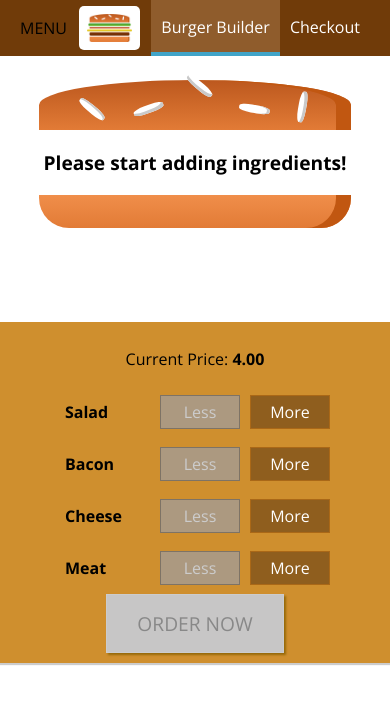
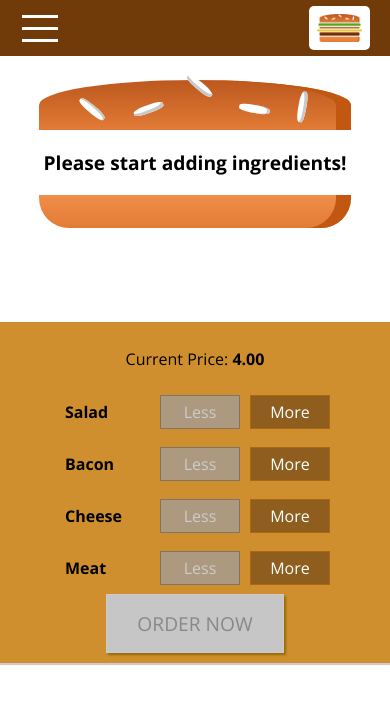
Before and after one commit to Goose39/BurgerBuilder, a React app: page / in a window 390 px wide. Shown: the top 704 px of the page. Built offline with nearby package versions, Linux system fonts and the light colour scheme.

Commit message:
mobile menu

```diff
--- a/src/components/Layout/Layout.js
+++ b/src/components/Layout/Layout.js
@@ -1,15 +1,37 @@
-import React from 'react';
+import React, { Component } from 'react';
 import Auxiliary from '../../hoc/Auxiliary';
 import classes from './Layout.css';
 import Toolbar from '../Navigation/Toolbar/Toolbar';
+import SideDrawer from '../Navigation/SideDrawer/SideDrawer';
 
-const Layout = (props) => (
-  <Auxiliary>
-    <Toolbar />
-    <main className={classes.Content}>
-      {props.children}
-    </main>
-  </Auxiliary>
-);
+class Layout extends Component {
+  state = {
+    showSideDrawer: false
+  }
+
+  sideDrawerClosedHandler = () => {
+    this.setState({
+      showSideDrawer: false
+    })
+  }
+
+  sideDrawerToggleHandler = () => {
+    this.setState((prevState) => {
+      return { showSideDrawer: !prevState.showSideDrawer }
+    })
+  }
+
+  render () {
+    return (
+      <Auxiliary>
+        <Toolbar drawerToggleClicked={this.sideDrawerToggleHandler} />
+        <SideDrawer open={this.state.showSideDrawer} closed={this.sideDrawerClosedHandler} />
+        <main className={classes.Content}>
+          {this.props.children}
+        </main>
+      </Auxiliary>
+    );
+  }
+}
 
 export default Layout;
--- a/src/components/Logo/Logo.css
+++ b/src/components/Logo/Logo.css
@@ -1,7 +1,7 @@
 .Logo {
   background-color: white;
   padding: 8px;
-  height: 80%;
+  height: 100%;
   box-sizing: border-box;
   border-radius: 5px;
 }
--- a/src/components/Navigation/NavigationItems/NavigationItem/NavigationItem.css
+++ b/src/components/Navigation/NavigationItems/NavigationItem/NavigationItem.css
@@ -1,19 +1,39 @@
+.NavigationItem {
+  margin: 10px 0;
+  box-sizing: border-box;
+  display: block;
+  width: 100%;
+}
+
+.NavigationItem a {
+  color: #8F5C2C;
+  text-decoration: none;
+  width: 100%;
+  box-sizing: border-box;
+  display: block;
+}
+
+.NavigationItem a:hover,
+.NavigationItem a:active,
+.NavigationItem a.active {
+  color: #40A4C8;
+}
+
+@media (min-width: 500px) {
+
   .NavigationItem {
     margin: 0;
-  box-sizing: border-box;
     display: flex;
     height: 100%;
+    width: auto;
     align-items: center;
   }
 
   .NavigationItem a {
     color: white;
-  text-decoration: none;
     height: 100%;
     padding: 16px 10px;
     border-bottom: 4px solid transparent;
-  box-sizing: border-box;
-  display: block;
   }
 
   .NavigationItem a:hover,
@@ -23,3 +43,5 @@
     border-bottom: 4px solid #40A4C8;
     color: white;
   }
+
+}
--- a/src/components/Navigation/NavigationItems/NavigationItems.css
+++ b/src/components/Navigation/NavigationItems/NavigationItems.css
@@ -3,6 +3,13 @@
   padding: 0;
   list-style: none;
   display: flex;
+  flex-flow: column;
   align-items: center;
   height: 100%;
 }
+
+@media (min-width: 500px) {
+  .NavigationItems {
+    flex-flow: row;
+  }
+}
--- /dev/null
+++ b/src/components/Navigation/SideDrawer/DrawerToggle/DrawerToggle.css
@@ -0,0 +1,23 @@
+.DrawerToggle {
+  width: 40px;
+  height: 100%;
+  display: flex;
+  flex-flow: column;
+  justify-content: space-around;
+  align-items: center;
+  padding: 10px 0;
+  box-sizing: border-box;
+  cursor: pointer;
+}
+
+.DrawerToggle div {
+  width: 90%;
+  height: 3px;
+  background-color: white;
+}
+
+@media (min-width: 500px) {
+  .DrawerToggle {
+      display: none;
+  }
+}
--- /dev/null
+++ b/src/components/Navigation/SideDrawer/DrawerToggle/DrawerToggle.js
@@ -0,0 +1,12 @@
+import React from 'react';
+import classes from './DrawerToggle.css'
+
+const drawerToggle = (props) => (
+  <div className={classes.DrawerToggle} onClick={props.click}>
+    <div></div>
+    <div></div>
+    <div></div>
+  </div>
+);
+
+export default drawerToggle
--- /dev/null
+++ b/src/components/Navigation/SideDrawer/SideDrawer.css
@@ -0,0 +1,33 @@
+.SideDrawer {
+  position: fixed;
+  width: 280px;
+  max-width: 70%;
+  height: 100%;
+  left: 0;
+  top: 0;
+  z-index: 200;
+  background-color: white;
+  padding: 32px 16px;
+  box-sizing: border-box;
+  transition: transform 0.3s ease-out;
+}
+
+.Open {
+  transform: translateX(0);
+}
+
+.Close {
+  transform: translateX(-100%);
+}
+
+.Logo {
+  height: 11%;
+  margin-bottom: 32px;
+
+}
+
+@media (min-width: 500px) {
+  .SideDrawer {
+    display: none;
+  }
+}
--- /dev/null
+++ b/src/components/Navigation/SideDrawer/SideDrawer.js
@@ -0,0 +1,30 @@
+import React from 'react';
+import Logo from '../../Logo/Logo';
+import NavigationItems from '../NavigationItems/NavigationsItems';
+import classes from './SideDrawer.css';
+import Backdrop from '../../UI/Backdrop/Backdrop';
+import Auxiliary from '../../../hoc/Auxiliary';
+
+const sideDrawer = (props) => {
+  let attachedClasses = [classes.SideDrawer, classes.Close];
+
+  if (props.open) {
+    attachedClasses = [classes.SideDrawer, classes.Open];
+  }
+
+  return (
+    <Auxiliary>
+      <Backdrop show={props.open} click={props.closed} />
+      <div className={attachedClasses.join(' ')}>
+        <div className={classes.Logo}>
+          <Logo />
+        </div>
+        <nav>
+          <NavigationItems />
+        </nav>
+      </div>
+    </Auxiliary>
+  );
+}
+
+export default sideDrawer;
--- a/src/components/Navigation/Toolbar/Toolbar.css
+++ b/src/components/Navigation/Toolbar/Toolbar.css
@@ -16,3 +16,13 @@
 .Toolbar nav {
   height: 100%;
 }
+
+.Logo {
+  height: 80%
+}
+
+@media (max-width: 499px) {
+  .DesktopOnly {
+    display: none;
+  }
+}
--- a/src/components/Navigation/Toolbar/Toolbar.js
+++ b/src/components/Navigation/Toolbar/Toolbar.js
@@ -1,13 +1,16 @@
 import React from 'react';
 import classes from './Toolbar.css';
 import Logo from '../../Logo/Logo';
-import NavigationItems from '../NavigationItems/NavigationsItems'
+import NavigationItems from '../NavigationItems/NavigationsItems';
+import DrawerToggle from '../SideDrawer/DrawerToggle/DrawerToggle';
 
 const toolbar = (props) => (
   <header className={classes.Toolbar}>
-    <div>MENU</div>
-    <Logo />
-    <nav>
+    <DrawerToggle click={props.drawerToggleClicked} />
+    <div className={classes.Logo}>
+      <Logo />
+    </div>
+    <nav className={classes.DesktopOnly}>
       <NavigationItems />
     </nav>
   </header>
```
Lines whose indentation alone changed are shown as unchanged.
